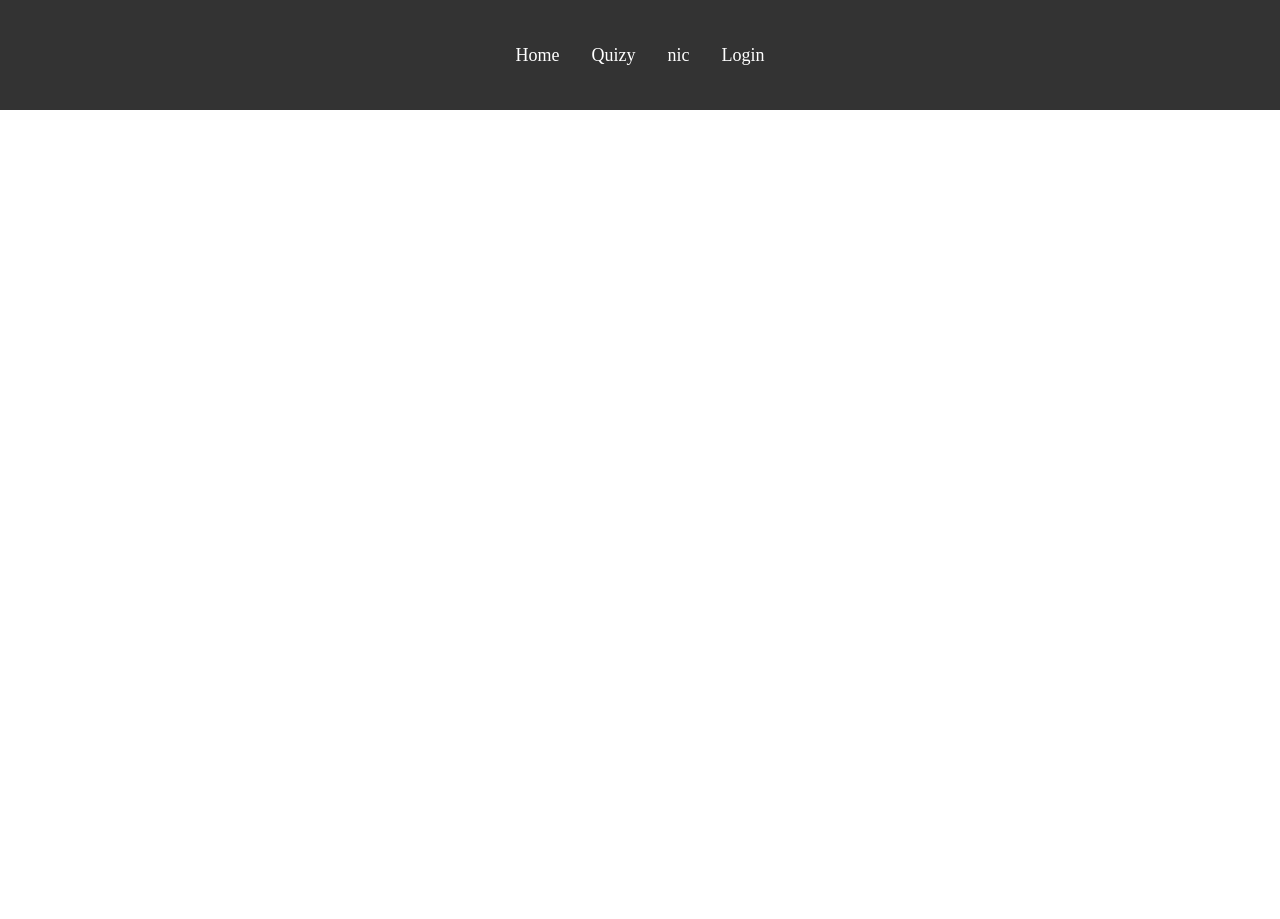
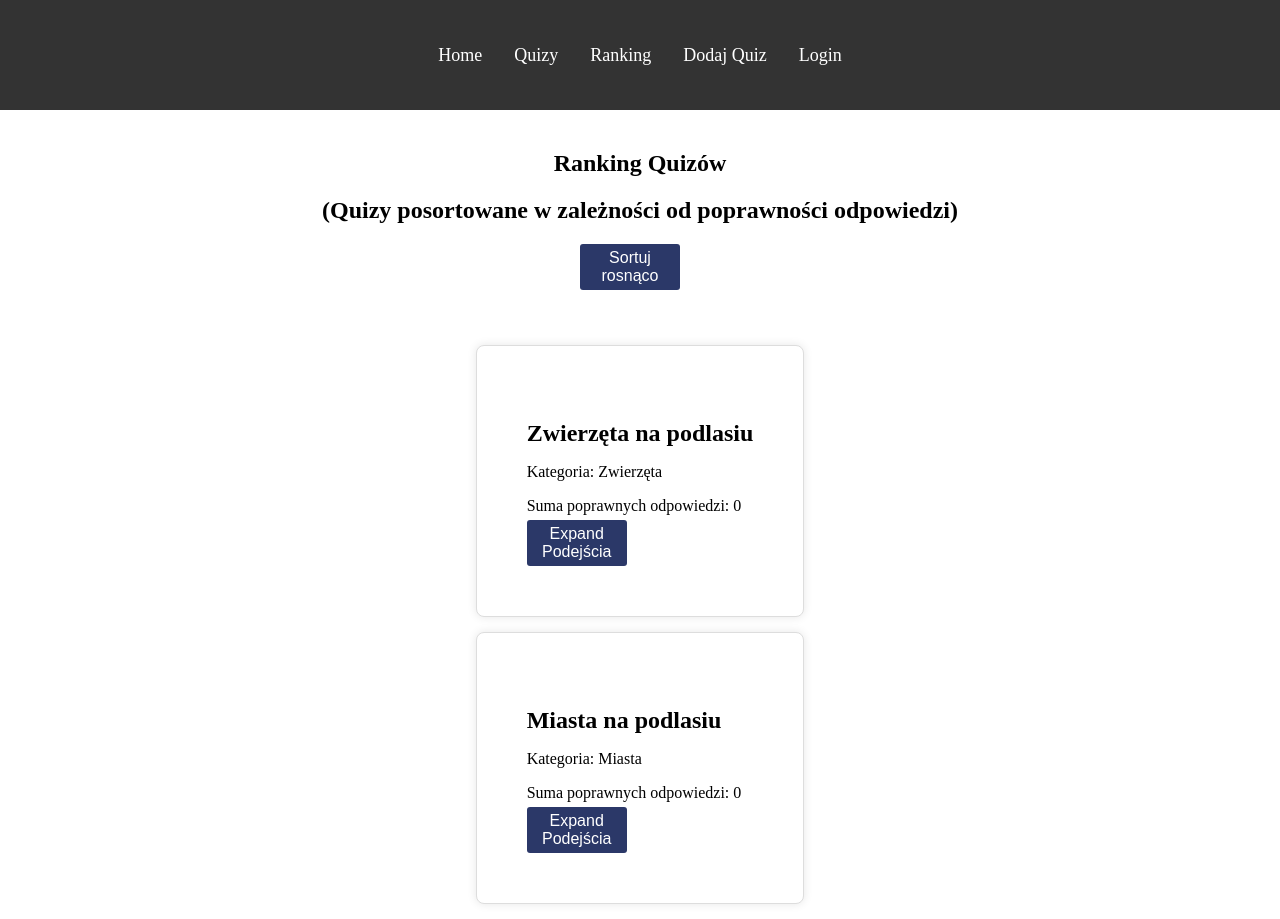
Before and after one commit to lewy212/Projekt_React, a React (Create React App) app: page /ranking in a window 1280 px wide. Before the commit the page ends 800 px from the top, so only its background shows below. Built offline with nearby package versions, Linux system fonts and the light colour scheme.

Commit message:
Działa jakby chciało a nie mogło

```diff
--- a/src/HeaderRouting.js
+++ b/src/HeaderRouting.js
@@ -3,6 +3,7 @@ import { BrowserRouter as Router, Route } from "react-router-dom";
 import Navbar from "./Navbar";
 import PrzykladowyQuiz from "./PrzykladowyQuiz";
 
+import Ranking from "./Ranking";
 import DodajQuiz from "./DodajQuiz";
 import RozwiazywanieQuiz from "./RozwiazywanieQuiz";
 import WyswietlQuizy from "./WyswietlQuizy";
@@ -24,7 +25,7 @@ const HeaderRouting = ({ listaQuizow, dodajQuizDoListy,usunQuizZListy,listaUsero
         <Router>
             <Navbar />
             <Route exact path="/" component={PrzykladowyQuiz} />
-
+            <Route exact path="/ranking" render={() => <Ranking quizzes={listaQuizow} />} />
             <Route exact path="/nic" render={(props) => <DodajQuiz dodajQuizDoListy={dodajQuizDoListy} idOstatniegoQuizu={getIdOstatniegoQuizu} {...props} />}/>
             {/*filip*/}
             <Route path="/quizy/:quizId" component={RozwiazywanieQuiz} />
--- a/src/Navbar.js
+++ b/src/Navbar.js
@@ -18,8 +18,11 @@ const Navbar = () => {
                 <Link to="/quizy" className="navElement">
                     Quizy
                 </Link>
+                <Link to="/ranking" className="navElement">
+                    Ranking
+                </Link>
                 <Link to="/nic" className="navElement">
-                    nic
+                    Dodaj Quiz
                 </Link>
                 {loggedIn ? (
                         <Link to="/historiaQuizow" className="navElement">
--- a/src/PrzykladowyQuiz.js
+++ b/src/PrzykladowyQuiz.js
@@ -1,15 +1,31 @@
 import React from "react";
 import "./App.css";
 import { questions } from "./questions";
+import QuizClass from './klasy/QuizClass';
+import PodejscieClass from './klasy/PodejscieClass';
 
 export default function PrzykladowyQuiz() {
     const [currentQuestion, setCurrentQuestion] = React.useState(0);
     const [score, setScore] = React.useState(0);
     const [showScore, setShowScore] = React.useState(false);
+    const [quiz, setQuiz] = React.useState(new QuizClass()); // Zakładam, że QuizClass ma pole listaPodejsc
 
     const handleClick = (isCorrect) => {
+        const newAttempt = new PodejscieClass({
+            id: new Date().getTime(),
+            poprawne_odpowiedzi: isCorrect ? 1 : 0,
+            suma_odpowiedzi: 1,
+        });
+
+        // Dodanie nowego podejścia do listy w obiekcie quiz
+        setQuiz((prevQuiz) => {
+            const updatedQuiz = { ...prevQuiz, listaPodejsc: [...prevQuiz.listaPodejsc, newAttempt] };
+            return updatedQuiz;
+        });
+
+        // Aktualizacja wyniku
         if (isCorrect) {
-            setScore(score + 1);
+            setScore((prevScore) => prevScore + 1);
         }
 
         const nextQuestion = currentQuestion + 1;
--- /dev/null
+++ b/src/Ranking.js
@@ -0,0 +1,108 @@
+import React, { useState } from 'react';
+import PropTypes from 'prop-types';
+import QuizClass from './klasy/QuizClass';
+import PodejscieClass from './klasy/PodejscieClass';
+import { Link } from 'react-router-dom';
+
+const Ranking = ({ quizzes }) => {
+  const [selectedQuiz, setSelectedQuiz] = useState(null);
+  const [expandedQuizzes, setExpandedQuizzes] = useState([]);
+  const [sortDirection, setSortDirection] = useState('asc'); // Nowy stan dla kierunku sortowania
+
+  const handleClick = (quiz) => {
+    setSelectedQuiz(quiz);
+  };
+
+  const handleToggleExpand = (quizId) => {
+    setExpandedQuizzes((prevExpanded) => {
+      if (prevExpanded.includes(quizId)) {
+        return prevExpanded.filter((id) => id !== quizId);
+      } else {
+        return [...prevExpanded, quizId];
+      }
+    });
+  };
+
+  const isQuizExpanded = (quizId) => expandedQuizzes.includes(quizId);
+
+  const calculateTotalCorrectAnswers = (podejscia) => {
+    if (!podejscia || !podejscia.length) {
+      return 0;
+    }
+    return podejscia.reduce((sum, podejscie) => sum + podejscie.poprawne_odpowiedzi, 0);
+  };
+
+  const handleSort = () => {
+    // Zmiana kierunku sortowania
+    setSortDirection((prevDirection) => (prevDirection === 'asc' ? 'desc' : 'asc'));
+  };
+
+  // Sortowanie quizów według procentu poprawnych odpowiedzi
+  const sortedQuizzes = quizzes.slice().sort((quizA, quizB) => {
+    const scoreA = calculateTotalCorrectAnswers(quizA.listaPodejsc || []);
+    const scoreB = calculateTotalCorrectAnswers(quizB.listaPodejsc || []);
+
+    if (sortDirection === 'asc') {
+      return scoreA - scoreB;
+    } else {
+      return scoreB - scoreA;
+    }
+  });
+
+  return (
+    <div>
+      <h2 style={{ textAlign: 'center', marginTop: '150px' }}>Ranking Quizów</h2>
+      <h2 style={{ textAlign: 'center' }}>(Quizy posortowane w zależności od poprawności odpowiedzi)</h2>
+      <h2 style={{ textAlign: 'center'}}>
+        <button onClick={handleSort}>
+          Sortuj {sortDirection === 'asc' ? 'rosnąco' : 'malejąco'}
+        </button>
+      </h2>
+      <div className="quiz-list">
+
+        <div>
+          {sortedQuizzes.map((quiz) => (
+            <div key={quiz.id} className="quiz-card">
+
+              <h3>{quiz.nazwa}</h3>
+              <p>Kategoria: {quiz.kategoria}</p>
+              <p>Suma poprawnych odpowiedzi: {calculateTotalCorrectAnswers(quiz.listaPodejsc || [])}</p>
+              <div>
+                <button onClick={() => handleToggleExpand(quiz.id)}>
+                  {isQuizExpanded(quiz.id) ? 'Collapse' : 'Expand'} Podejścia
+                </button>
+              </div>
+              {isQuizExpanded(quiz.id) && quiz.listaPodejsc && (
+                <ul>
+                  {quiz.listaPodejsc.map((podejscie) => (
+                    <li key={podejscie.id}>
+                      Użytkownik: {podejscie.uzytkownik.nick}, Poprawne odpowiedzi: {podejscie.poprawne_odpowiedzi}
+                    </li>
+                  ))}
+                </ul>
+              )}
+            </div>
+          ))}
+        </div>
+      </div>
+      {selectedQuiz && selectedQuiz.listaPodejsc && (
+        <div>
+          <h3>Podejścia do quizu: {selectedQuiz.nazwa}</h3>
+          <ul>
+            {selectedQuiz.listaPodejsc.map((podejscie) => (
+              <li key={podejscie.id}>
+                Użytkownik: {podejscie.uzytkownik.nick}, Poprawne odpowiedzi: {podejscie.poprawne_odpowiedzi}
+              </li>
+            ))}
+          </ul>
+        </div>
+      )}
+    </div>
+  );
+};
+
+Ranking.propTypes = {
+  quizzes: PropTypes.arrayOf(PropTypes.instanceOf(QuizClass)).isRequired,
+};
+
+export default Ranking;
--- a/src/RozwiazywanieQuiz.js
+++ b/src/RozwiazywanieQuiz.js
@@ -1,5 +1,7 @@
 import React, { useState, useEffect } from 'react';
 import { useParams } from 'react-router-dom';
+import PodejscieClass from './klasy/PodejscieClass';
+import UserClass from './klasy/UserClass';
 
 function RozwiazywanieQuiz() {
     const { quizId } = useParams();
@@ -9,6 +11,7 @@ function RozwiazywanieQuiz() {
     const [odpowiedzi, setOdpowiedzi] = useState([]);
     const [wynik, setWynik] = useState(null);
     const [isLoading, setIsLoading] = useState(true); // Dodajemy stan do śledzenia ładowania danych
+    const [attempts, setAttempts] = useState([]); // Add this line
 
     useEffect(() => {
         const quizData = localStorage.getItem(`quiz-${quizId}`);
@@ -34,9 +37,26 @@ function RozwiazywanieQuiz() {
     const handleSubmit = () => {
         // Obliczenie wyniku
         const punkty = odpowiedzi.reduce((sum, odp, index) => {
-            return odp === pytaniaQuizu[index].numerPoprawnejOdpowiedzi ? sum + 1 : sum;
+          return odp === pytaniaQuizu[index].numerPoprawnejOdpowiedzi ? sum + 1 : sum;
         }, 0);
         setWynik(punkty);
+
+        // Dodanie podejścia do listy
+        const newAttempt = new PodejscieClass({
+          id: new Date().getTime(),
+          uzytkownik: new UserClass(),
+          poprawne_odpowiedzi: punkty,
+          suma_odpowiedzi: pytaniaQuizu.length,
+        });
+
+        // Dodanie nowego podejścia do listy podejść w obiekcie quiz
+        const updatedQuiz = { ...quiz, listaPodejsc: [...quiz.listaPodejsc, newAttempt] };
+
+        // Zaktualizowanie obiektu quiz w localStorage
+        localStorage.setItem(`quiz-${quizId}`, JSON.stringify(updatedQuiz));
+
+        // Dodanie podejścia do stanu (opcjonalne, zależy od tego, jakiego efektu oczekujesz)
+        setAttempts((prevAttempts) => [...prevAttempts, newAttempt]);
     };
 
 
@@ -87,4 +107,4 @@ function RozwiazywanieQuiz() {
     );
 }
 
-export default  RozwiazywanieQuiz;
+export default RozwiazywanieQuiz;
--- /dev/null
+++ b/src/klasy/PodejscieClass.js
@@ -0,0 +1,20 @@
+import PropTypes from "prop-types";
+import UserClass from "./UserClass";
+
+class PodejscieClass {
+    constructor(id, uzytkownik, poprawne_odpowiedzi, suma_odpowiedzi) {
+        this.id = id;
+        this.uzytkownik = uzytkownik;
+        this.poprawne_odpowiedzi = poprawne_odpowiedzi;
+        this.suma_odpowiedzi = suma_odpowiedzi;
+    }
+}
+
+PodejscieClass.propTypes = {
+    id: PropTypes.number.isRequired,
+    uzytkownik: PropTypes.instanceOf(UserClass).isRequired,
+    poprawne_odpowiedzi: PropTypes.number.isRequired,
+    suma_odpowiedzi: PropTypes.number.isRequired,
+};
+
+export default PodejscieClass;
--- a/src/klasy/PytanieClass.js
+++ b/src/klasy/PytanieClass.js
@@ -1,4 +1,3 @@
-
 import PropTypes from 'prop-types';
 import OdpowiedziClass from "./OdpowiedziClass";
 
--- a/src/klasy/QuizClass.js
+++ b/src/klasy/QuizClass.js
@@ -1,14 +1,16 @@
 import PropTypes from "prop-types";
 import PytanieClass from "./PytanieClass";
+import PodejscieClass from "./PodejscieClass";
 
 class QuizClass{
-    constructor(id,nazwa,kategoria,dataDodaniaQuizu,dataWygasnieciaQuizu,listaPytan) {
+    constructor(id,nazwa,kategoria,dataDodaniaQuizu,dataWygasnieciaQuizu, listaPytan, listaPodejsc = []) {
         this.id=id;
         this.nazwa=nazwa;
         this.kategoria=kategoria;
         this.dataDodaniaQuizu=dataDodaniaQuizu;
         this.dataWygasnieciaQuizu = dataWygasnieciaQuizu;
         this.listaPytan = listaPytan;
+        this.listaPodejsc = listaPodejsc;
     }
 }
 
@@ -19,6 +21,7 @@ QuizClass.propTypes = {
     dataDodaniaQuizu: PropTypes.instanceOf(Date).isRequired,
     dataWygasnieciaQuizu: PropTypes.instanceOf(Date).isRequired,
     listaPytan: PropTypes.arrayOf(PropTypes.instanceOf(PytanieClass)),
+    listaPodejsc: PropTypes.arrayOf(PropTypes.instanceOf(PodejscieClass)),
 };
 
 export default QuizClass;
```
Also changed, not shown: src/RozwiazQuiz.js (+26 -20 lines).
